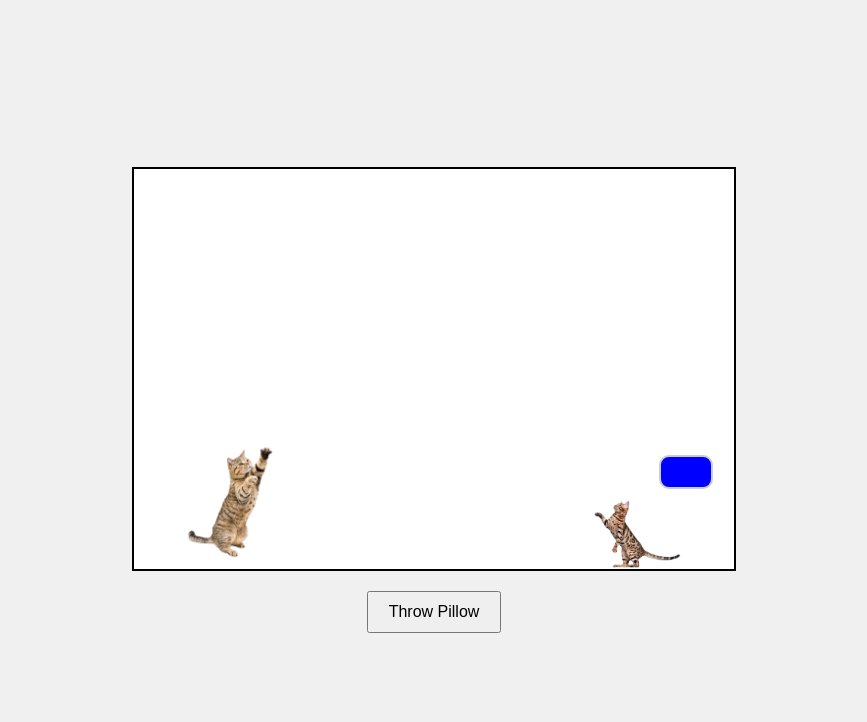
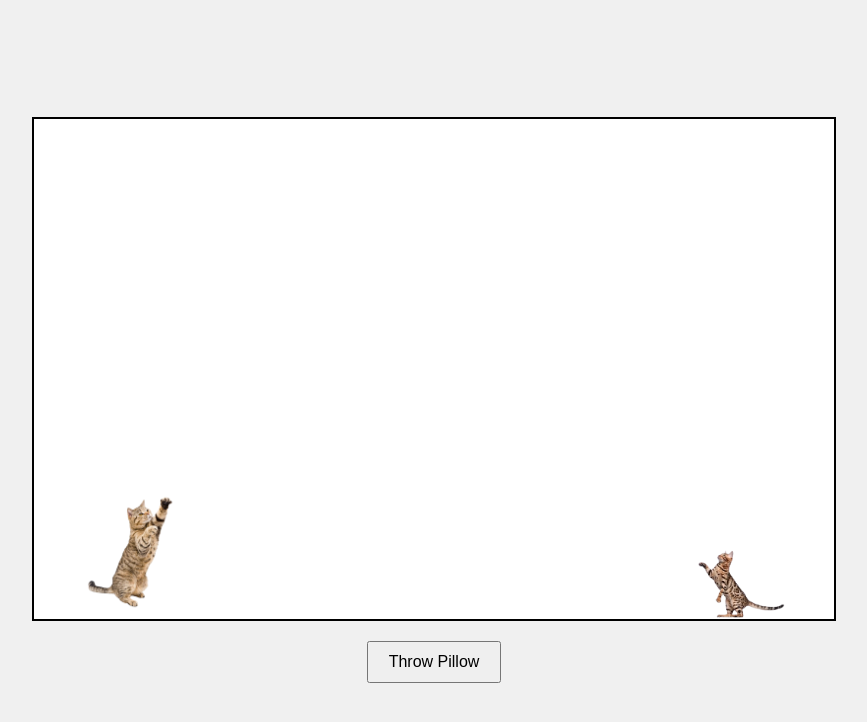
Before and after one commit to innovativecreations/pillowCat, a plain HTML site: page index.html in a window 1280 px wide. Both pictures are taken after a click on the button "Throw Pillow". Shown: the whole page, without its empty margins (206-1073 px from the left). Drawn offline with Linux system fonts and the light colour scheme.

Commit message:
make pillow disappears

```diff
--- a/script.js
+++ b/script.js
@@ -11,7 +11,7 @@ function throwPillow() {
 function animatePillow(pillow) {
     const startX = 75;
     const startY = 80;
-    const endX = 525;
+    const endX = 675;
     const endY = 80;
     const duration = 2000;
     const gravity = 0.0005;
@@ -25,40 +25,64 @@ function animatePillow(pillow) {
         const currentTime = Date.now();
         const timeElapsed = currentTime - startTime;
 
-        if (timeElapsed < duration) {
-            const x = startX + velocityX * timeElapsed;
-            const y = startY + initialVelocityY * timeElapsed - 0.5 * gravity * timeElapsed * timeElapsed;
+        const x = startX + velocityX * timeElapsed;
+        const y = startY + initialVelocityY * timeElapsed - 0.5 * gravity * timeElapsed * timeElapsed;
 
-            pillow.style.left = x + 'px';
-            pillow.style.bottom = y + 'px';
+        pillow.style.left = x + 'px';
+        pillow.style.bottom = y + 'px';
 
-            requestAnimationFrame(updatePillow);
-        } else {
-            pillow.style.left = endX + 'px';
-            pillow.style.bottom = endY + 'px';
-            checkCollision(pillow);
+        checkCollision(pillow);
+
+        if (x >= 800 - pillow.offsetWidth || y <= 0 || y >= 500 - pillow.offsetHeight) {
+            pillow.remove(); // Remove the pillow if it hits the boundary
+            return;
         }
+
+        requestAnimationFrame(updatePillow);
     }
 
     updatePillow();
 }
+
+function moveCat2() {
+    const cat2 = document.getElementById('cat2');
+    const startPos = 400;
+    const endPos = 750;
+    const speed = 2;
+    let direction = 1;
+
+    function updateCat2() {
+        const currentLeft = parseInt(cat2.style.left, 10) || startPos;
+        const newLeft = currentLeft + direction * speed;
+
+        if (newLeft >= endPos || newLeft <= startPos) {
+            direction *= -1;
+        }
+
+        cat2.style.left = newLeft + 'px';
+        requestAnimationFrame(updateCat2);
+    }
+
+    updateCat2();
+}
+
+moveCat2();
 
 function checkCollision(pillow) {
     const pillowRect = pillow.getBoundingClientRect();
     const cat2Rect = document.getElementById('cat2').getBoundingClientRect();
 
     if (isColliding(pillowRect, cat2Rect)) {
-        pillow.style.backgroundColor = 'red';
-    } else {
-        pillow.style.backgroundColor = 'blue';
+        console.log('Pillow hit the cat!');
+        pillow.remove();
     }
 }
 
 function isColliding(rect1, rect2) {
     return (
-        rect1.x < rect2.x + rect2.width &&
-        rect1.x + rect1.width > rect2.x &&
-        rect1.y < rect2.y + rect2.height &&
-        rect1.y + rect1.height > rect2.y
+        rect1.left < rect2.left + rect2.width &&
+        rect1.left + rect1.width > rect2.left &&
+        rect1.top < rect2.top + rect2.height &&
+        rect1.top + rect1.height > rect2.top
     );
 }
--- a/style.css
+++ b/style.css
@@ -10,10 +10,11 @@ body {
 
 #game-area {
     position: relative;
-    width: 600px;
-    height: 400px;
+    width: 800px;
+    height: 500px;
     border: 2px solid #000;
     background-color: #fff;
+    overflow: hidden;
 }
 
 #cat1, #cat2 {
@@ -27,7 +28,7 @@ body {
 }
 
 #cat2 {
-    right: 50px;
+    left: 650px;
 }
 
 #throw-pillow {
@@ -38,8 +39,8 @@ body {
 
 .pillow {
     position: absolute;
-    width: 50px;
-    height: 30px;
+    width: 20px;
+    height: 12px;
     background-color: #f5f5dc;
     border: 2px solid #ccc;
     border-radius: 10px;
```
Also changed, not shown: elementsData.csv (added, +51 -0 lines).
